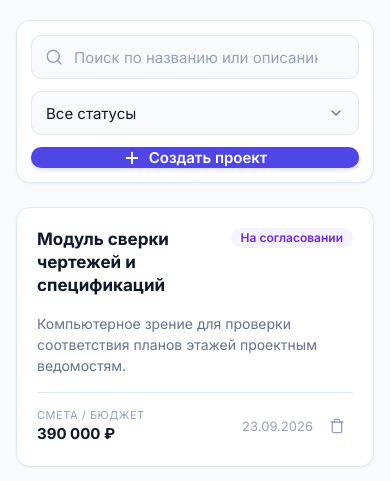
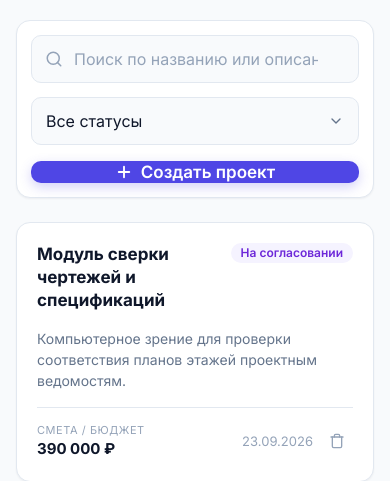
Before and after one commit to IvanV-U/Test-Project, a Flask app: page / in a window 390 px wide. Shown: the part 136-617 px from the top of the page. Run offline with Flask 3, Linux system fonts and the light colour scheme; data comes from the database, SQL or seed files in the repository.

Commit message:
fix button dimensions

```diff
--- a/static/css/style.css
+++ b/static/css/style.css
@@ -726,7 +726,7 @@ body {
   .toolbar {
     flex-direction: column;
     align-items: stretch;
-    gap: 12px;
+    gap: 14px;
   }
 
   .search-box {
@@ -734,15 +734,32 @@ body {
     flex: 1 1 100%;
   }
 
+  .search-input {
+    height: 48px;
+    font-size: 1rem;
+    border-radius: var(--radius-md);
+  }
+
   .filter-box {
     width: 100%;
     flex: 1 1 100%;
   }
 
+  .select-input {
+    height: 48px;
+    font-size: 1rem;
+    border-radius: var(--radius-md);
+  }
+
   .btn-create {
     width: 100%;
     flex: 1 1 100%;
-    height: 46px; /* крупная удобная зона нажатия на смартфоне */
+    height: 52px; /* Увеличенная высота для гармоничной полноширинной кнопки */
+    font-size: 1.0625rem;
+    font-weight: 600;
+    border-radius: var(--radius-md);
+    box-shadow: 0 4px 12px rgba(79, 70, 229, 0.25);
+    margin-top: 2px;
   }
 
   .projects-grid {
@@ -760,6 +777,8 @@ body {
 
   .modal-actions .btn {
     width: 100%;
+    height: 48px;
+    font-size: 1rem;
   }
 
   .toast {
```
